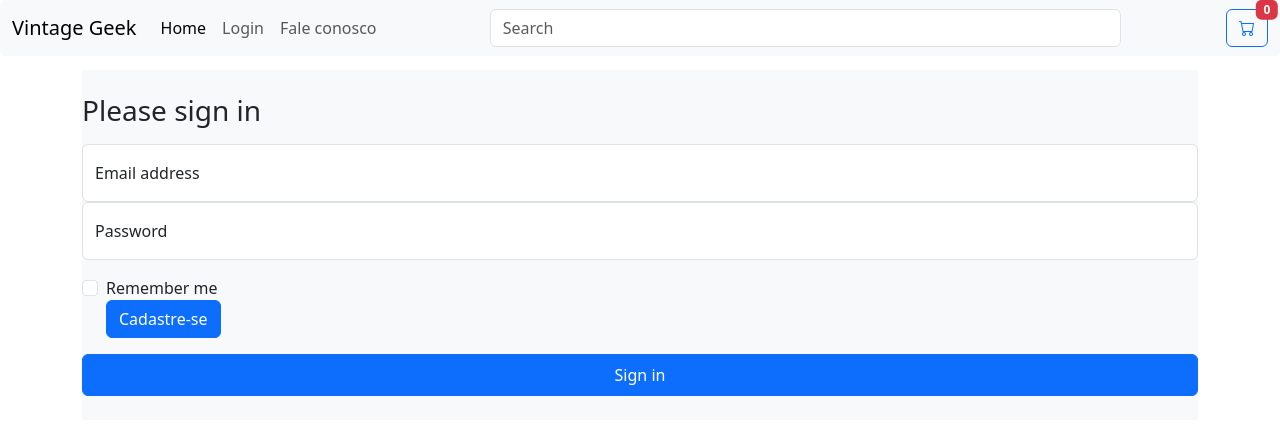
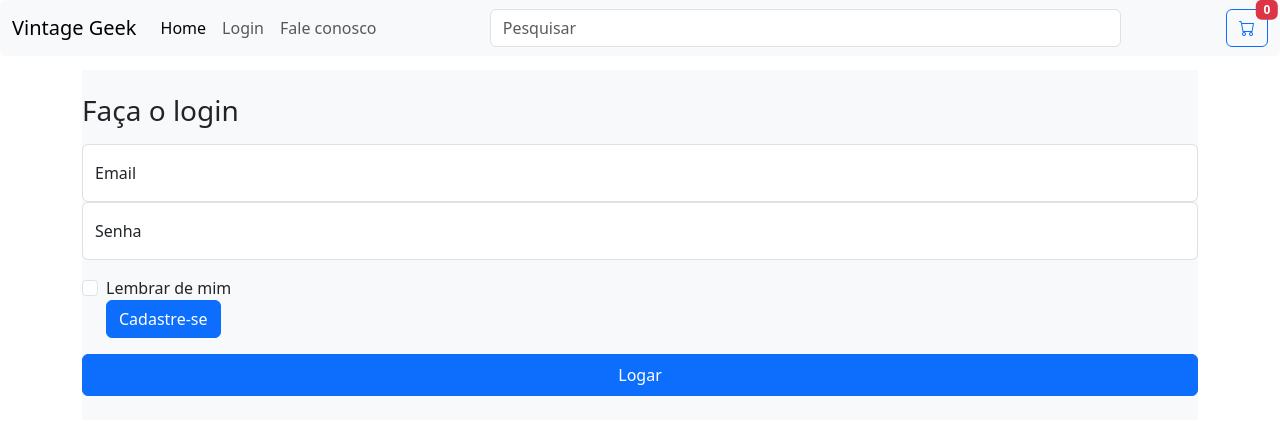
Before and after one commit to Narusala/FatecWebDev, an Angular app: page /login in a window 1280 px wide. Shown: the top 434 px of the page. Built offline with nearby package versions, Linux system fonts and the light colour scheme.

Commit message:
Eleventh commit

```diff
--- a/src/app/app.component.html
+++ b/src/app/app.component.html
@@ -30,7 +30,7 @@
           </ul>
           <div class="collapse navbar-collapse d-flex justify-content-center" id="navbarsExample09">
             <form class="d-flex w-75" role="search">
-              <input class="form-control" type="search" placeholder="Search" aria-label="Search">
+              <input class="form-control" type="search" placeholder="Pesquisar" aria-label="Search">
             </form>
           </div>
           <div class="d-flex align-items-center">
--- a/src/app/fale-conosco/fale-conosco.component.html
+++ b/src/app/fale-conosco/fale-conosco.component.html
@@ -31,13 +31,13 @@
 </div>
 <h6>Deseja receber uma cópia desse email:</h6>
 <div class="form-check-inline">
-    <input class="form-check-input" type="radio" name="radioDefault" id="radioDefault1">
+    <input class="form-check-input" type="radio" name="radioDefault" id="radioDefault1" checked>
     <label class="form-check-label" for="radioDefault1">
       Sim
     </label>
   </div>
   <div class="form-check-inline mb-3">
-    <input class="form-check-input" type="radio" name="radioDefault" id="radioDefault2" checked>
+    <input class="form-check-input" type="radio" name="radioDefault" id="radioDefault2">
     <label class="form-check-label" for="radioDefault2">
       Não
     </label>
--- a/src/app/login/login.component.html
+++ b/src/app/login/login.component.html
@@ -50,26 +50,26 @@
 <main class="form-signin w-100 m-auto">
   <form>
     <!-- <img class="mb-4" src="/docs/5.3/assets/brand/bootstrap-logo.svg" alt="" width="72" height="57"> -->
-    <h1 class="h3 mb-3 fw-normal">Please sign in</h1>
+    <h1 class="h3 mb-3 fw-normal">Faça o login</h1>
 
     <div class="form-floating">
       <input type="email" class="form-control" id="floatingInput" placeholder="name@example.com">
-      <label for="floatingInput">Email address</label>
+      <label for="floatingInput">Email</label>
     </div>
     <div class="form-floating">
       <input type="password" class="form-control" id="floatingPassword" placeholder="Password">
-      <label for="floatingPassword">Password</label>
+      <label for="floatingPassword">Senha</label>
     </div>
 
     <div class="form-check text-start my-3">
       <input class="form-check-input" type="checkbox" value="remember-me" id="flexCheckDefault">
       <label class="form-check-label" for="flexCheckDefault">
-        Remember me
+        Lembrar de mim
       </label>
       <br>
       <a class="btn btn-primary" href="./cliente">Cadastre-se</a>
     </div>
-    <button class="btn btn-primary w-100 py-2" type="submit">Sign in</button>
+    <button class="btn btn-primary w-100 py-2" type="submit">Logar</button>
   </form>
 </main>
 <script src="/docs/5.3/dist/js/bootstrap.bundle.min.js" integrity="sha384-YvpcrYf0tY3lHB60NNkmXc5s9fDVZLESaAA55NDzOxhy9GkcIdslK1eN7N6jIeHz" crossorigin="anonymous"></script>
--- a/src/app/vitrine/vitrine.component.html
+++ b/src/app/vitrine/vitrine.component.html
@@ -3,7 +3,7 @@
   <h6>Vitrine</h6>
   <div class="col-md-4 col-sm-12"*ngFor="let obj of produtos">
     <div class="card" style="width: 18rem;">
-      <img src="Produto{{obj.codigo}}.jpg" height="" class="card-img-top" alt="Furadeira">
+      <img src="Produto{{obj.codigo}}.jpg" class="card-img-top mx-auto mt-3" alt="{{obj.nome}}">
       <div class="card-body">
         <h4 class="card-title">{{obj.nome}}</h4>
         <p class="card-text">{{obj.descritivo}}</p>
```
